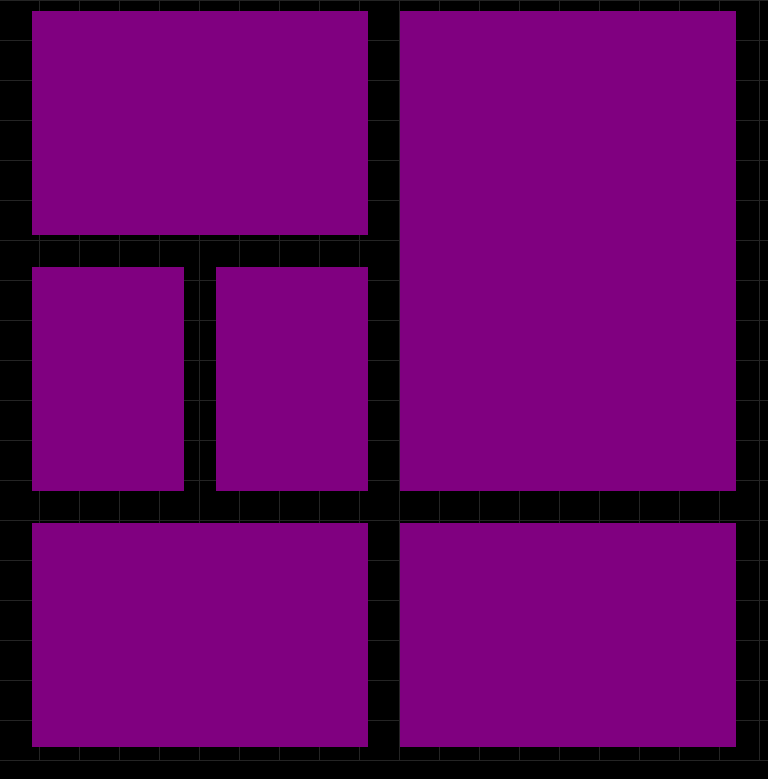
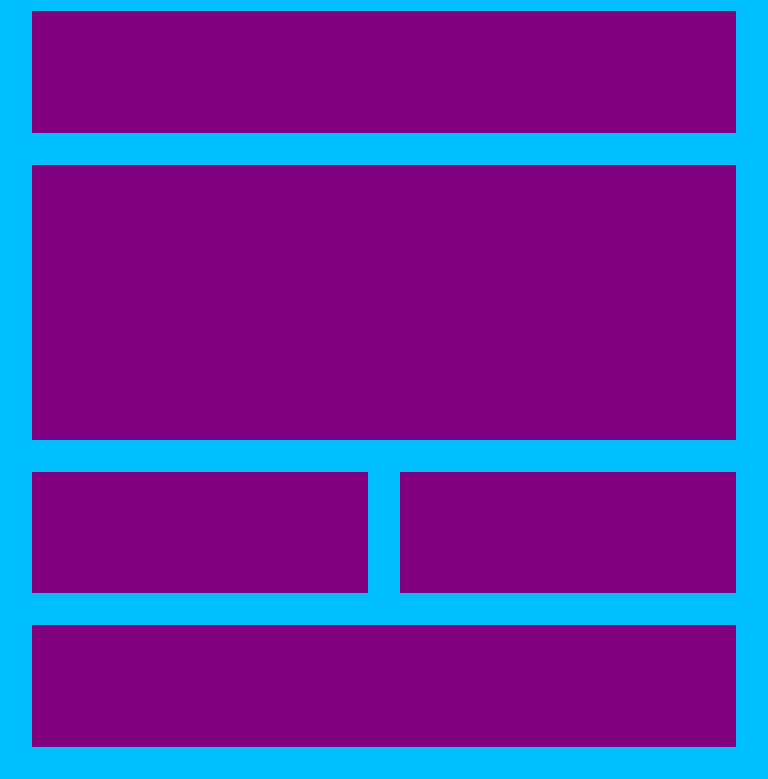
Before and after one commit to k4144/FS18-css-day5, a plain HTML site: page oliver/basic exercise/basic scss.htm in a window 768 px wide. Shown: the part 39-818 px from the top of the page. Drawn offline with Linux system fonts and the light colour scheme.

Commit message:
third commit

```diff
--- a/oliver/basic exercise/basic scss.htm
+++ b/oliver/basic exercise/basic scss.htm
@@ -27,8 +27,8 @@
 
 
     </div>
-    <div id="overlay"></div>
-    <div id="lines"></div>
+
+    <!-- <div id="lines"></div> -->
 
 
 
--- a/oliver/basic exercise/css/style.scss
+++ b/oliver/basic exercise/css/style.scss
@@ -1,5 +1,6 @@
 @import "partials/palette";
 @import "partials/constants";
+
 
 
 
@@ -10,18 +11,15 @@
     box-sizing: border-box;
     margin: 0;
     padding: 0;
-
 }
 body{
-    background-image: url($img_dir+"smartphone2.jpg");
+    // background-image: url($img_dir+"smartphone2.jpg");
     background-size: 100%;
 }
 
 nav {
-
     background-color: $nav-background;
     display: flex;
-
     overflow: hidden;
 }
 
@@ -46,7 +44,6 @@ a {
     transition: background-color .1s linear;
     font-size: 2vw;
     border-radius: 15px;
-
     transition: width 0.1s, height 0.1s, ease-in-out 0.5s;
 
 }
@@ -56,17 +53,10 @@ a:hover {
     padding: 2vh 30px 20px 30px;
     color: $a-color;
     font-size: 2.3vw;
+    }
 
-
-}
-.container{
-    display:flex;
-    width:100%;
-    height:100%;
-}
 .hero{
     display:flex;
-
     flex-flow: column nowrap;
     justify-content: center;
     align-content: flex-start;
@@ -82,7 +72,6 @@ a:hover {
     display: grid;
     gap: 1em 1em;
     padding:1em;
-
     color: $container-color;
     font-size: 200%;
     width: 100vw;
@@ -97,7 +86,6 @@ a:hover {
  object-fit:cover;
  background: $item-fallback-background; /*fall-back if gradients are not supported by browser*/
  background-size: cover;
-
 }
 .item1{
     grid-area: 1/1/1/span 2;
@@ -107,28 +95,74 @@ a:hover {
     @extend .item;
     grid-area: 1/3/span 2/span 2;
     background-image: url($img_dir+"forest2.jpg" );
-
 }
 .item3{
     @extend .item;
     background-image: url($img_dir+"forest3.jpg");
-
 }
 .item4{
     @extend .item;
     background-image: url($img_dir+"forest4.jpg");
-
 }
 .item5{
     @extend .item;
     grid-area: 3/1/span 1/span 2;
     background-image: url($img_dir+"forest5.jpg");
-
 }
 .item6{
     @extend .item;
     grid-area: 3/3/span 1/span 2;
     background-image: url($img_dir+"forest6.jpg" );
+}
+// @import "partials/grid_lines";
 
+@media screen and (max-width: 480px) {
+    body {
+        background-color: lightgreen;
+
+    }
+    .container{
+        grid-template-columns: 1fr 1fr ;
+    }
 }
-@import "partials/grid_lines";
+
+@media screen and (min-width: 481px) and (max-width: 1200px) {
+    body {
+        background-color: deepskyblue;
+        .container{
+            grid-template-columns: 1fr 1fr ;
+        }
+        .item1{
+            grid-area: 1/1/1/span 2;
+
+            }
+        .item2{
+
+            grid-area: 2/1/span 2/span 2;
+
+        }
+        .item3{
+
+            grid-area: 4/1/span 1/span 1;
+        }
+        .item4{
+
+            grid-area: 4/2/span 1/span 1;
+        }
+        .item5{
+
+            grid-area: 4/1/span 1/span 1;
+
+        }
+        .item6{
+
+            grid-area: 5/1/span 1/span 2;
+
+        }
+    }
+}
+@media screen and (min-width:1201px) {
+    body {
+        background-color: darksalmon;
+    }
+}
```
Also changed, not shown: oliver/basic exercise/css/style.css, 1 other file.
